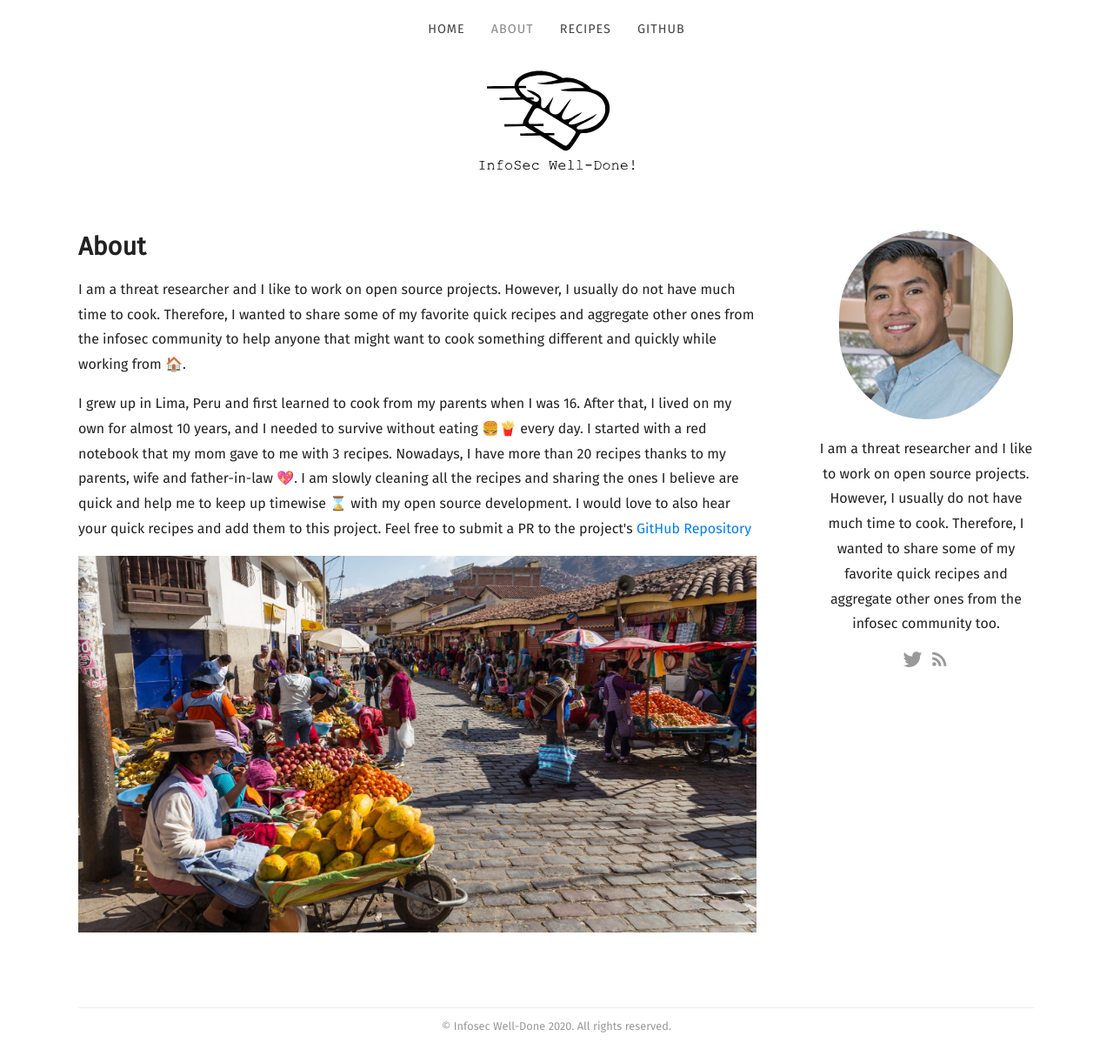
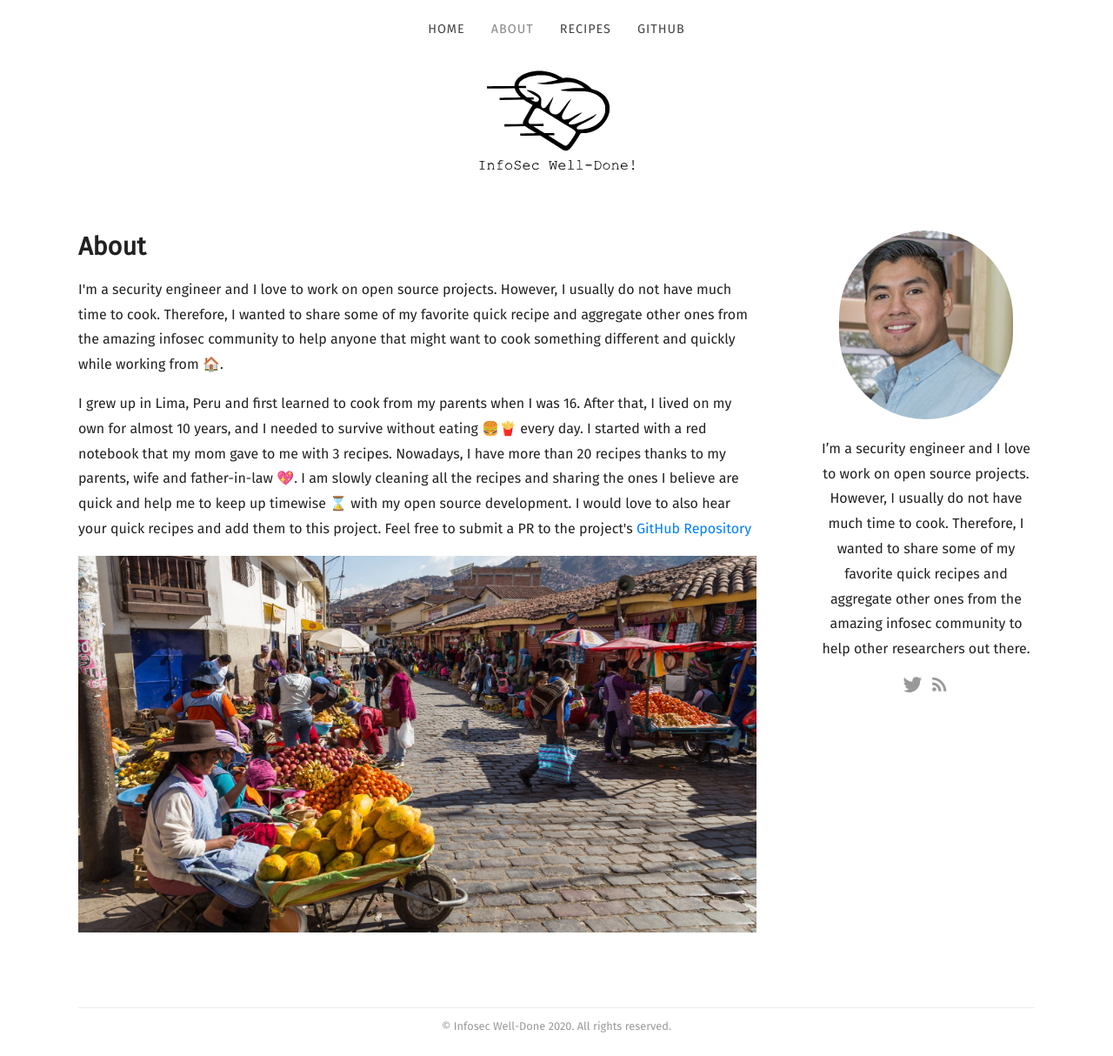
Before and after one commit to Cyb3rWard0g/infosec-well-done, a Jekyll site: the page built from docs/about.html, in a window 1280 px wide and 1214 px high. Shown: the whole window at 87% size. Built offline with Jekyll 4.4.1, drawn with Linux system fonts in a browser that asks for light colours; some web fonts are replaced.

Commit message:
Updated about and sidebar

```diff
--- a/docs/_data/sidebar.yml
+++ b/docs/_data/sidebar.yml
@@ -1,3 +1,3 @@
 author_image: /images/author.jpg
-description_markdown: "I am a threat researcher and I like to work on open source projects. However, I usually do not have much time to cook. Therefore, I wanted to share some of my favorite quick recipes and aggregate other ones from the infosec community too."
+description_markdown: "I'm a security engineer and I love to work on open source projects. However, I usually do not have much time to cook. Therefore, I wanted to share some of my favorite quick recipes and aggregate other ones from the amazing infosec community to help other researchers out there."
 twitter: Cyb3rWard0g
--- a/docs/about.html
+++ b/docs/about.html
@@ -4,7 +4,7 @@ title: About
 <div class="editable">
 	<h1>About</h1>
 
-	<p>I am a threat researcher and I like to work on open source projects. However, I usually do not have much time to cook. Therefore, I wanted to share some of my favorite quick recipes and aggregate other ones from the infosec community to help anyone that might want to cook something different and quickly while working from 🏠.</p>
+	<p>I'm a security engineer and I love to work on open source projects. However, I usually do not have much time to cook. Therefore, I wanted to share some of my favorite quick recipe and aggregate other ones from the amazing infosec community to help anyone that might want to cook something different and quickly while working from 🏠.</p>
 
 	<p>I grew up in Lima, Peru and first learned to cook from my parents when I was 16. After that, I lived on my own for almost 10 years, and I needed to survive without eating 🍔🍟 every day. I started with a red notebook that my mom gave to me with 3 recipes. Nowadays, I have more than 20 recipes thanks to my parents, wife and father-in-law 💖. I am slowly cleaning all the recipes and sharing the ones I believe are quick and help me to keep up timewise ⌛ with my open source development. I would love to also hear your quick recipes and add them to this project. Feel free to submit a PR to the project's <a href="https://github.com/Cyb3rWard0g/infosec-well-done">GitHub Repository</a></p>
 	<img src="https://raw.githubusercontent.com/Cyb3rWard0g/infosec-well-done/master/docs/images/peruvian-market.jpg" alt="Roberto Rodriguez">
```
